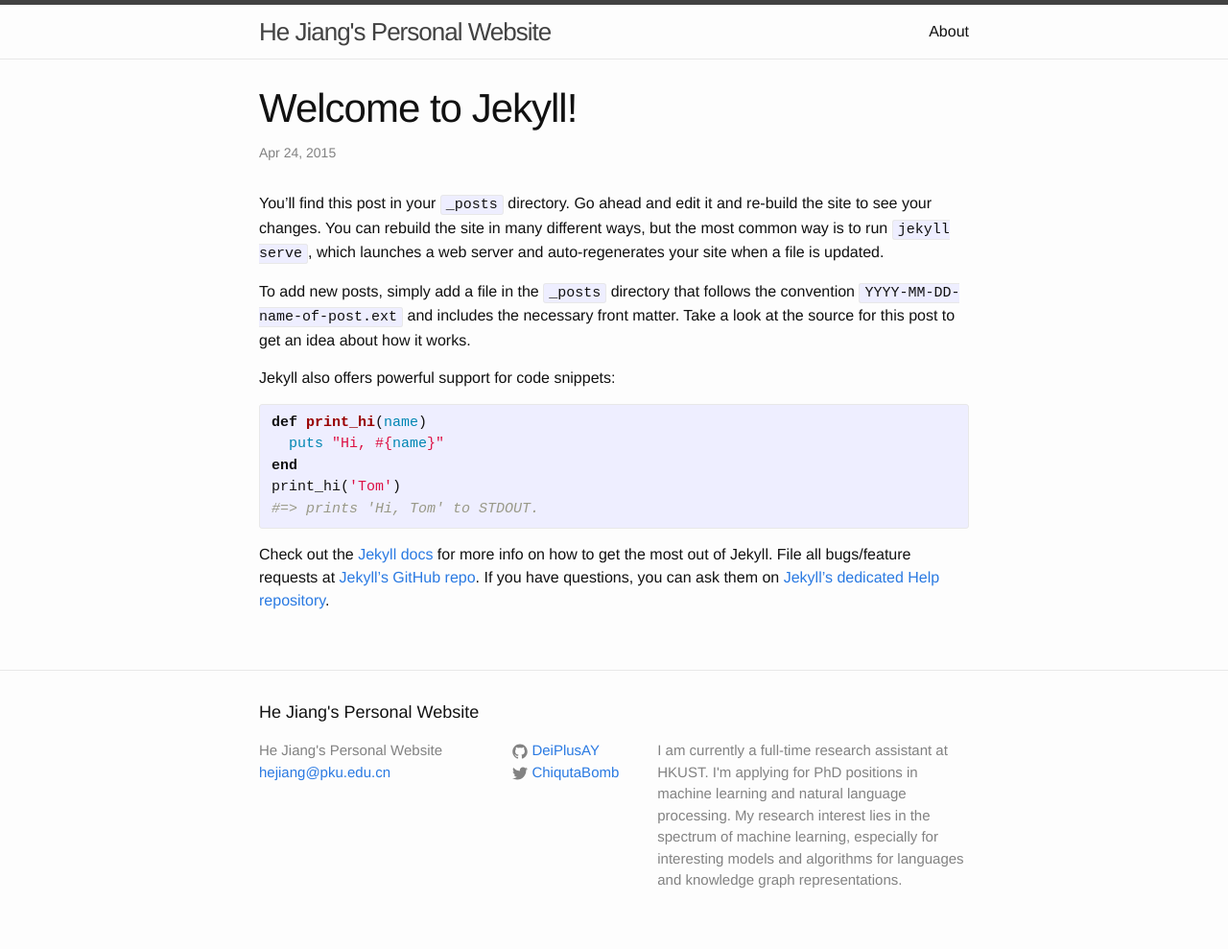
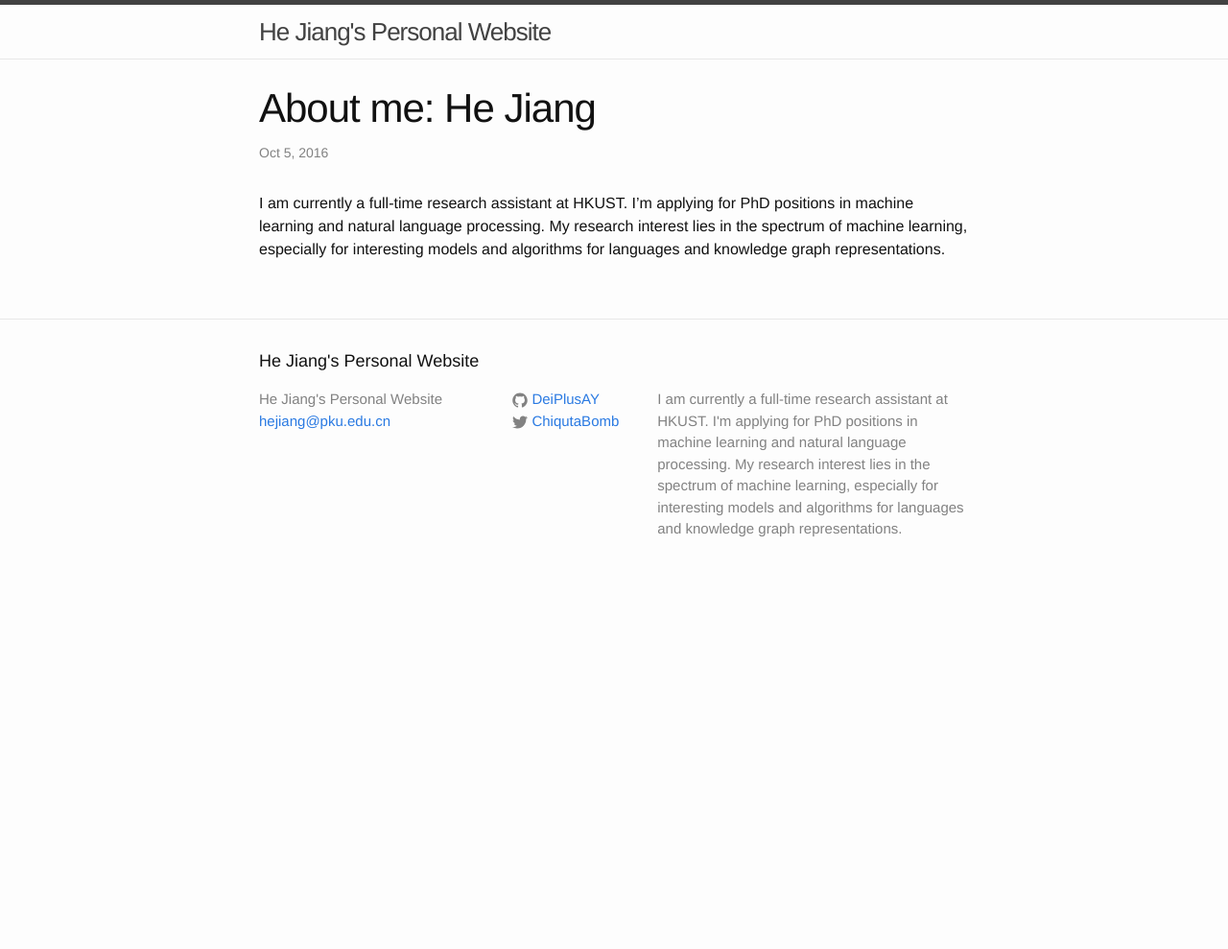
Before and after one commit to DeiPlusAY/deiplusay.github.com, a Jekyll site: the page built from _posts/2015-04-24-welcome-to-jekyll.markdown, in a window 1280 px wide. Shown: the whole page at 96% size. Built offline with Jekyll 4.4.1, drawn with Linux system fonts in a browser that asks for light colours; after the commit the page ends 900 px from its top, so only the background shows below that.

Commit message:
update cv

```diff
--- a/_posts/2015-04-24-my-first-post.markdown
+++ b/_posts/2015-04-24-my-first-post.markdown
@@ -2,6 +2,6 @@
 layout: post
 title:  "My Curriculum Vitae"
 date:   2016-10-05 12:47:00
-categories:
+categories: CV
 ---
 Here is my [CV](http://hejiang.space/cv.pdf).
--- a/_posts/2015-04-24-welcome-to-jekyll.markdown
+++ b/_posts/2015-04-24-welcome-to-jekyll.markdown
@@ -1,25 +1,12 @@
 ---
 layout: post
-title:  "Welcome to Jekyll!"
-date:   2015-04-24 00:15:10
-categories: jekyll update
+title:  "About me: He Jiang"
+date:   2016-10-05 15:15:10
+categories: about
 ---
-You’ll find this post in your `_posts` directory. Go ahead and edit it and re-build the site to see your changes. You can rebuild the site in many different ways, but the most common way is to run `jekyll serve`, which launches a web server and auto-regenerates your site when a file is updated.
 
-To add new posts, simply add a file in the `_posts` directory that follows the convention `YYYY-MM-DD-name-of-post.ext` and includes the necessary front matter. Take a look at the source for this post to get an idea about how it works.
+I am currently a full-time research assistant at HKUST. I'm applying for PhD positions in machine learning and natural language processing. My research interest lies in the spectrum of machine learning, especially for interesting models and algorithms for languages and knowledge graph representations.
 
-Jekyll also offers powerful support for code snippets:
-
-{% highlight ruby %}
-def print_hi(name)
-  puts "Hi, #{name}"
-end
-print_hi('Tom')
-#=> prints 'Hi, Tom' to STDOUT.
-{% endhighlight %}
-
-Check out the [Jekyll docs][jekyll] for more info on how to get the most out of Jekyll. File all bugs/feature requests at [Jekyll’s GitHub repo][jekyll-gh]. If you have questions, you can ask them on [Jekyll’s dedicated Help repository][jekyll-help].
-
-[jekyll]:      http://jekyllrb.com
-[jekyll-gh]:   https://github.com/jekyll/jekyll
-[jekyll-help]: https://github.com/jekyll/jekyll-help
+[CV]:	http://hejiang.space/cv.pdf
+[PS]:	http://hejiang.space/ps.pdf
+[RS]:	http://hejiang.space/rs.pdf
```
Also changed, not shown: about.md (+5 -5 lines), 1 other file.
